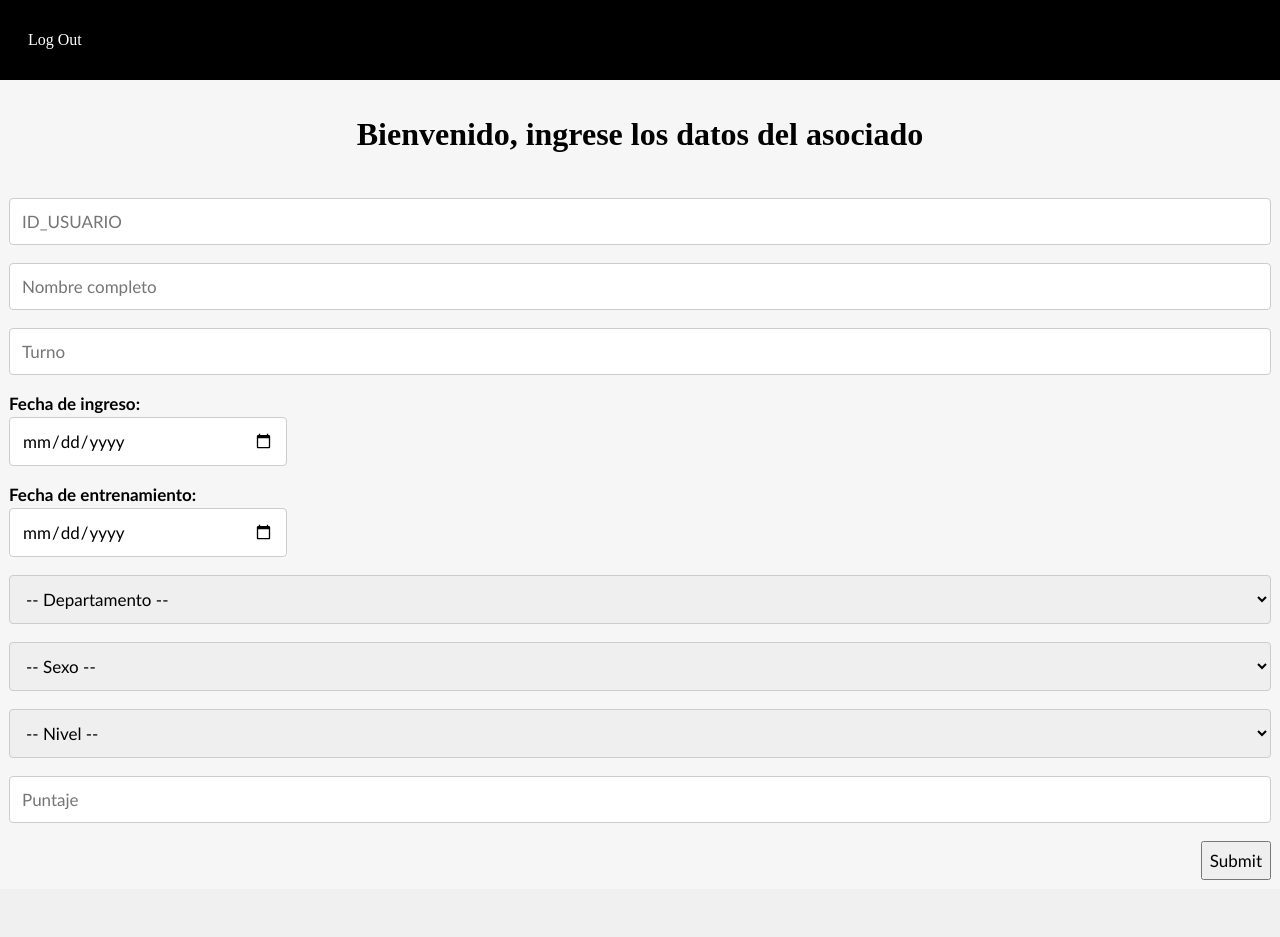
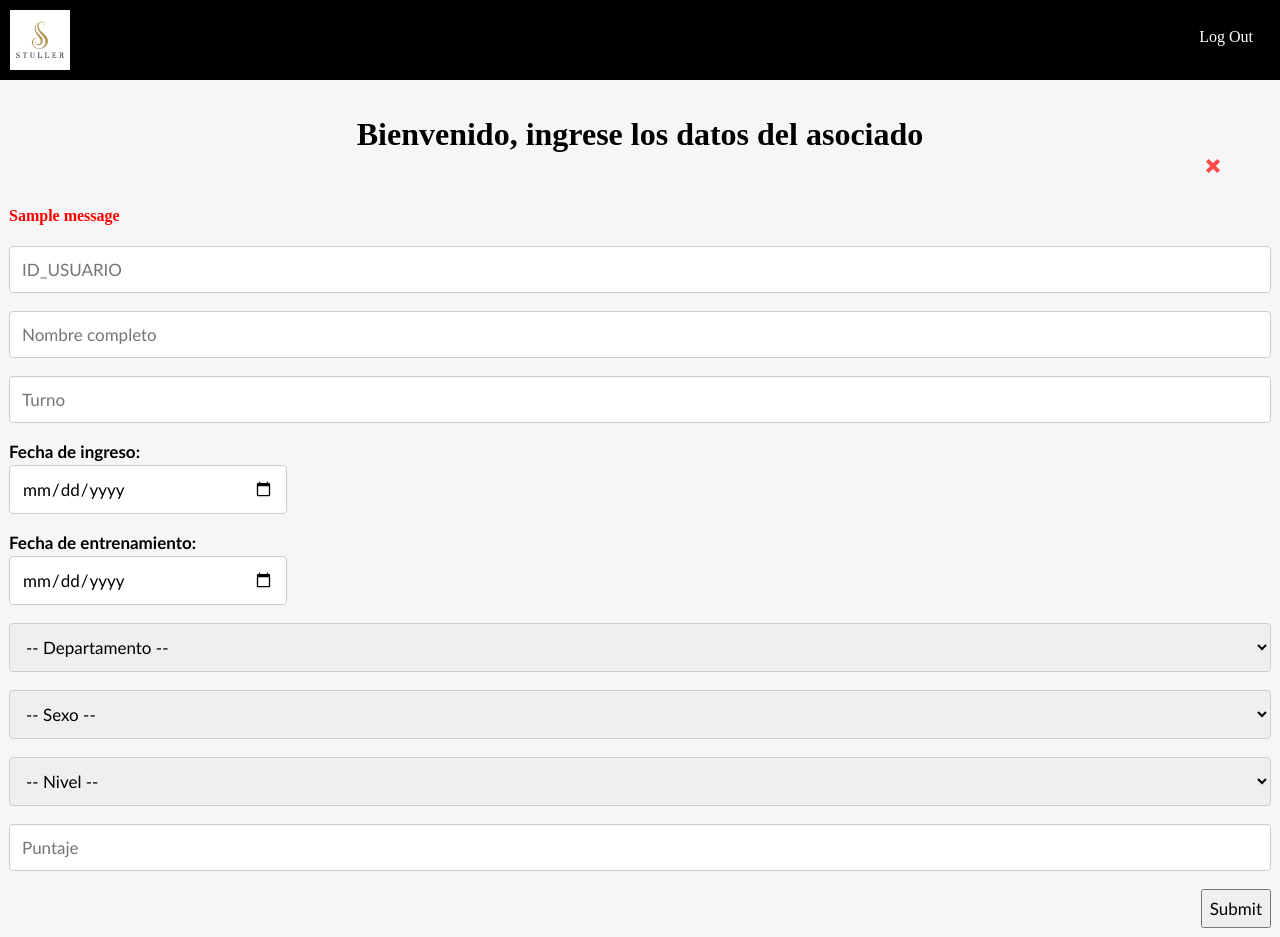
Before and after one commit to Pablo-pixtm-365/web-users, a Flask app: page /login/register in a window 1280 px wide. Before the commit the page ends 880 px from the top, so only its background shows below. Run offline with Flask 2, Linux system fonts and the light colour scheme; the visitor is signed in with stand-in values (Sample User, id 1); one stand-in notice (Sample message) is shown; some libraries are stand-ins or nearby versions.

Commit message:
Last commit working 1-18-2023

```diff
--- a/main.py
+++ b/main.py
@@ -20,7 +20,6 @@
                       'UID=YOUR USER;'
                       'PWD=YOUR PASSWORD')
 
-
 connection_url = URL.create("mssql+pyodbc", query={"odbc_connect": connection_string})
 app.config['SQLALCHEMY_DATABASE_URI'] = connection_url
 #engine = create_engine(connection_url)
@@ -29,7 +28,7 @@
 app.config["SESSION_COOKIE_SECURE"] = True
 app.secret_key = "18ff50fc6850b557eb431c4904621292"
 
-csrf = CSRFProtect()
+csrf = CSRFProtect(app)
 db = SQLAlchemy(app)
 login_manager_app = LoginManager(app)
 #login_manager_app.init_app(app)
@@ -99,7 +98,7 @@
             if cursor:
                 return redirect(url_for('form'))
             else:
-                flash("Missing...")
+                flash("Hay informacion faltante...")
 
         #elif request.form[]
 
--- a/static/styles.css
+++ b/static/styles.css
@@ -3,7 +3,7 @@
   }
 
 body {
-    background-color: blueviolet;
+    background-color: #f6f6f6;
     margin: 0;
     padding: 0%;
     font-size: 1em;
@@ -72,18 +72,77 @@
 }
 
 body .principal-header {
-    padding: 28px;
-    position: sticky;
+    padding: 10px 10px;
+
     background-color: black;
     overflow: hidden;
-    z-index: 1000;
+
+    line-height: 20px;
 }
 
 .principal-header a {
-    left: -70%;
+
     color: white;
     cursor: pointer;
-    text-underline-position: auto;
     display: flex;
     touch-action: manipulation;
+    float: left;
+    display: block;
+    text-align: center;
+    padding: 17px;
+    font-size: 16px;
+
 }
+
+
+.ml-auto {
+
+    float: right;
+}
+
+
+img.logo {
+
+    overflow-clip-margin: content-box;
+    overflow: clip;
+    width: 60px;
+    height: 60px;
+    float: left;
+    font-size: 25px;
+    text-align: center;
+}
+
+
+
+.alert-primary strong {
+
+    text-align: center;
+    color: red
+}
+
+
+.close {
+    position: absolute;
+    right: 52px;
+    top: 158px;
+    width: 32px;
+    height: 25px;
+    opacity: 0.7;
+  }
+  .close:hover {
+    opacity: 1;
+  }
+  .close:before, .close:after {
+    position: absolute;
+    left: 15px;
+    content: ' ';
+    height: 16px;
+    width: 4px;
+    background-color: red;
+  }
+  .close:before {
+    transform: rotate(45deg);
+  }
+  .close:after {
+    transform: rotate(-45deg);
+  }
--- a/templates/account.html
+++ b/templates/account.html
@@ -2,6 +2,7 @@
 <head>
     <link rel="stylesheet" href="..\static\style_account.css">
     <meta name="viewport" content="width=device-width, initial-scale=1">
+    <link rel="shortcut icon" href="../static/images/logo.jfif">
 </head>
 <body>
 
@@ -27,15 +28,15 @@
         <h1>Login Here</h1>
 
         <form class="modal-content animate" action="/login" method="post">
+
           <input type="hidden" name="csrf_token" value="{{ csrf_token() }}">
-
           <label for="uname"><b>Username</b></label>
           <input type="text" placeholder="Ingrese el numero del asociado" name="username">
 
           <br>
           <label for="psw"><b>Password</b></label>
           <input type="password" placeholder="Ingrese su contrase&ntilde;a" id="id_password" name="password"><br>
-          <input type="checkbox" onclick="myFunction()">Mostrar Contraseña
+          <input type="checkbox" onclick="myFunction()">Mostrar contraseña
 
           <script src="{{url_for('static', filename='../static/js/main.js')}}"></script>
 
--- a/templates/index.html
+++ b/templates/index.html
@@ -6,12 +6,14 @@
     <meta http-equiv="X-UA-Compatible" content="IE=edge">
     <meta name="viewport" content="width=device-width, initial-scale=1.0">
     <link rel="stylesheet" href="..\static\styles.css">
+    <link rel="shortcut icon" href="../static/images/logo.jfif">
     <title>Document</title>
 
 </head>
 <body>
 
     <div class="principal-header">
+      <img class="logo" src="../static/images/Stuller_logo.png" alt role="presentation">
       <div id="root">
         <header>
           <div class="ml-auto">
@@ -22,26 +24,39 @@
     </div>
     <div class="title">
         <h1>Bienvenido, ingrese los datos del asociado</h1>
+        {% with messages = get_flashed_messages() %}
+
+        {% if messages %}
+        <br />
+        {% for message in messages %}
+        <div class="alert alert-primary alert-dismissible" role="alert" id="closealert" onclick="toggle_visibility()">
+            <strong>{{ message }}</strong>
+            <span class="close"></span>
+        </div>
+        {% endfor %}
+        {% endif %}
+
+        {% endwith %}
     </div>
     <form action="" method="POST" class="main-form">
         <!--Add few elements to the form-->
         <!--<h1>Save HTML Form data as text File using...</h1> -->
-
+        <input type="hidden" name="csrf_token" value="{{ csrf_token() }}">
         <div>
-          <input type="text" id="txtName" placeholder="ID_USUARIO" name="id_user"/>
+          <input type="text" id="txtName" placeholder="ID_USUARIO" name="id_user" required/>
         </div>
 
         <div>
-          <input type="text" id="txtAge" placeholder="Nombre completo" name="fullname"/>
+          <input type="text" id="txtAge" placeholder="Nombre completo" name="fullname" required/>
         </div>
 
         <div>
-          <input type="text" id="txtTurno" placeholder="Turno" name="turno"/>
+          <input type="text" id="txtTurno" placeholder="Turno" name="turno" required/>
         </div>
 
         <div>
             <label for="Fecha de ingreso">Fecha de ingreso:</label><br>
-            <input type="date" id="txtIngreso" placeholder="Fecha de ingreso" name="enter-date"/>
+            <input type="date" id="txtIngreso" placeholder="Fecha de ingreso" name="enter-date" required/>
         </div>
 
         <div>
@@ -53,7 +68,7 @@
           <input type="file" id="myFile" name="filename" placeholder="Subir foto">
         </div> -->
         <div>
-            <select name="select1">
+            <select name="select1" required>
                 <option value="">-- Departamento --</option>
                 <option value="Pulido">Pulido</option>
                 <option value="Engarce">Engarce</option>
@@ -63,7 +78,7 @@
         </div>
 
         <div>
-          <select id="idSex" name="select2">
+          <select id="idSex" name="select2" required>
             <option value="">-- Sexo --</option>
             <option value="Hombre">Hombre</option>
             <option value="Mujer">Mujer</option>
@@ -71,7 +86,7 @@
         </div>
 
         <div>
-            <select name="select3">
+            <select name="select3" required>
                 <option value="">-- Nivel --</option>
                 <option value="Aprendice">Aprendice</option>
                 <option value="Journeman">Journeman</option>
@@ -80,7 +95,7 @@
         </div>
 
         <div>
-            <input type="text" id="txtPuntaje" placeholder="Puntaje" name="score">
+            <input type="text" id="txtPuntaje" placeholder="Puntaje" name="score" required>
         </div>
 
         <!--<div>
@@ -90,7 +105,10 @@
 
         <div>
           <!--<input type="button" id="bt" value="Save data to file" onclick="saveFile()" />-->
-          <button id="bt" name="btn-send" type="submit" value="send-data">Submit</button>
+
+          <button name="btn-send" type="submit" id="bt-register" value="send-data">Submit</button>
+
+
         </div>
     </form>
 
```
Also changed, not shown: static/js/main.js (+19 -0 lines), README.md, static/images/logo.jfif (added).
